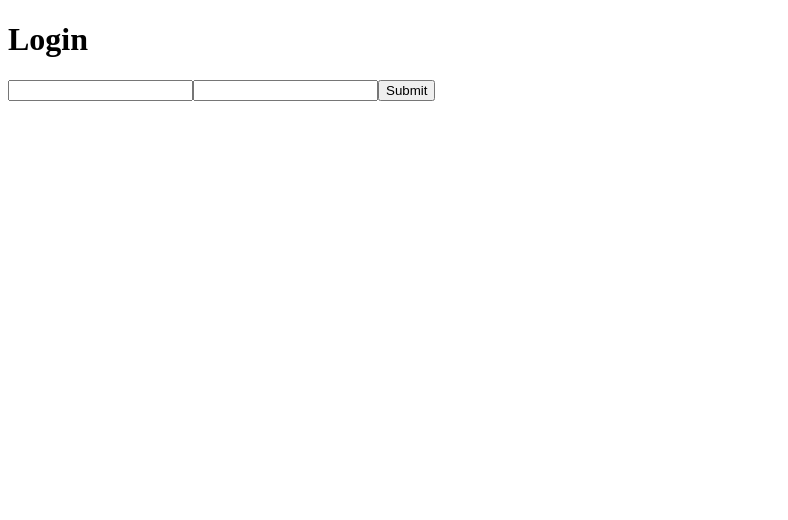
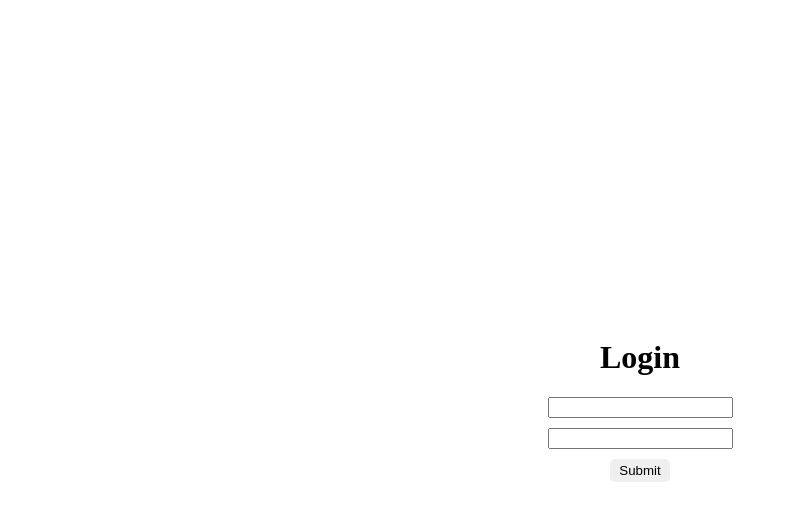
Before and after one commit to CoderDes/simple_chat_front, a React (Create React App) app: page / in a window 1280 px wide. Shown: the top 520 px of the page, without its empty margins (0-788 px from the left). Built offline with nearby package versions, Linux system fonts and the light colour scheme; the HTML template or start-up script is replaced by a standard one.

Commit message:
add styles to login form

```diff
--- a/package.json
+++ b/package.json
@@ -9,7 +9,8 @@
     "formik": "^2.2.0",
     "react": "^16.13.1",
     "react-dom": "^16.13.1",
-    "react-scripts": "3.4.3"
+    "react-scripts": "3.4.3",
+    "styled-components": "^5.2.0"
   },
   "scripts": {
     "start": "react-scripts start",
--- /dev/null
+++ b/src/App.css
@@ -0,0 +1,8 @@
+html,
+body,
+#root,
+.App {
+  width: 100%;
+  height: 100%;
+  margin: 0;
+}
--- a/src/App.js
+++ b/src/App.js
@@ -1,5 +1,6 @@
 import React from "react";
 import Auth from "./auth/Auth";
+import "./App.css";
 
 function App() {
   return (
--- a/src/auth/Auth.js
+++ b/src/auth/Auth.js
@@ -6,9 +6,9 @@ export default class Auth extends Component {
 
   render() {
     return (
-      <div>
+      <React.Fragment>
         <Login />
-      </div>
+      </React.Fragment>
     );
   }
 }
--- a/src/auth/Login.js
+++ b/src/auth/Login.js
@@ -1,13 +1,14 @@
 import React from "react";
-import { Formik, Form, Field, ErrorMessage } from "formik";
+import { Formik, ErrorMessage } from "formik";
 
 import ValidatorFactory from "../util/ValidatorFactory";
+import { AuthWrapper, Form, Field, Button } from "./styles.js";
 
 const emailValidator = ValidatorFactory.getValidator("email");
 const passwordValidator = ValidatorFactory.getValidator("password");
 
 const login = props => (
-  <div>
+  <AuthWrapper>
     <h1>Login</h1>
     <Formik
       initialValues={{ email: "", password: "" }}
@@ -37,13 +38,13 @@ const login = props => (
           <ErrorMessage name="email" component="div" />
           <Field type="password" name="password" />
           <ErrorMessage name="password" component="div" />
-          <button type="submit" disabled={isSubmitting}>
+          <Button type="submit" disabled={isSubmitting}>
             Submit
-          </button>
+          </Button>
         </Form>
       )}
     </Formik>
-  </div>
+  </AuthWrapper>
 );
 
 export default login;
--- /dev/null
+++ b/src/auth/styles.js
@@ -0,0 +1,32 @@
+import styled from "styled-components";
+
+export const AuthWrapper = styled.div`
+  display: flex;
+  flex-direction: column;
+  justify-content: center;
+  align-items: center;
+  height: 100%;
+`;
+
+export const Form = styled.form`
+  display: flex;
+  flex-direction: column;
+  justify-content: center;
+  align-items: center;
+`;
+
+export const Field = styled.input`
+  margin-bottom: 10px;
+`;
+
+export const Button = styled.button`
+  border: 1px solid transparent;
+  border-radius: 5px;
+  padding: 3px 8px 3px 8px;
+  cursor: pointer;
+
+  :hover {
+    border: 1px solid blue;
+    color: blue;
+  }
+`;
```
